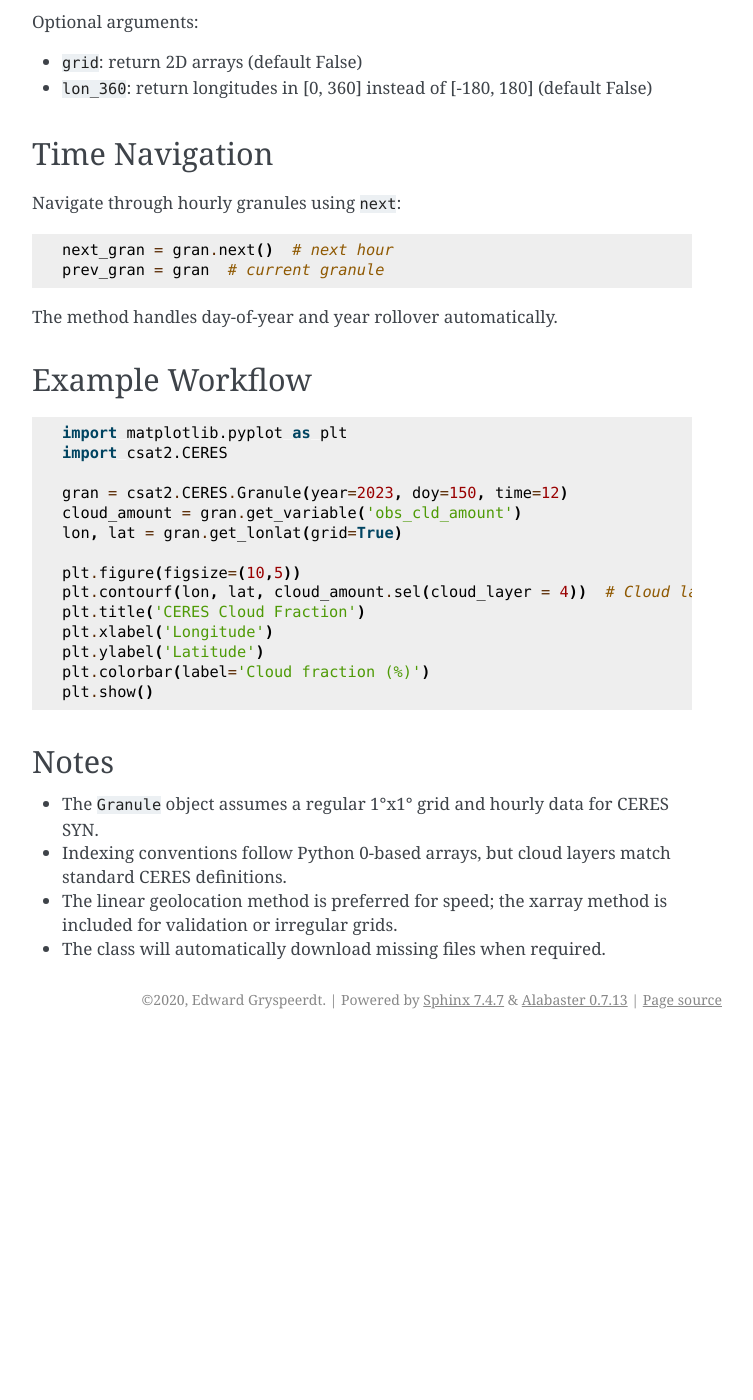
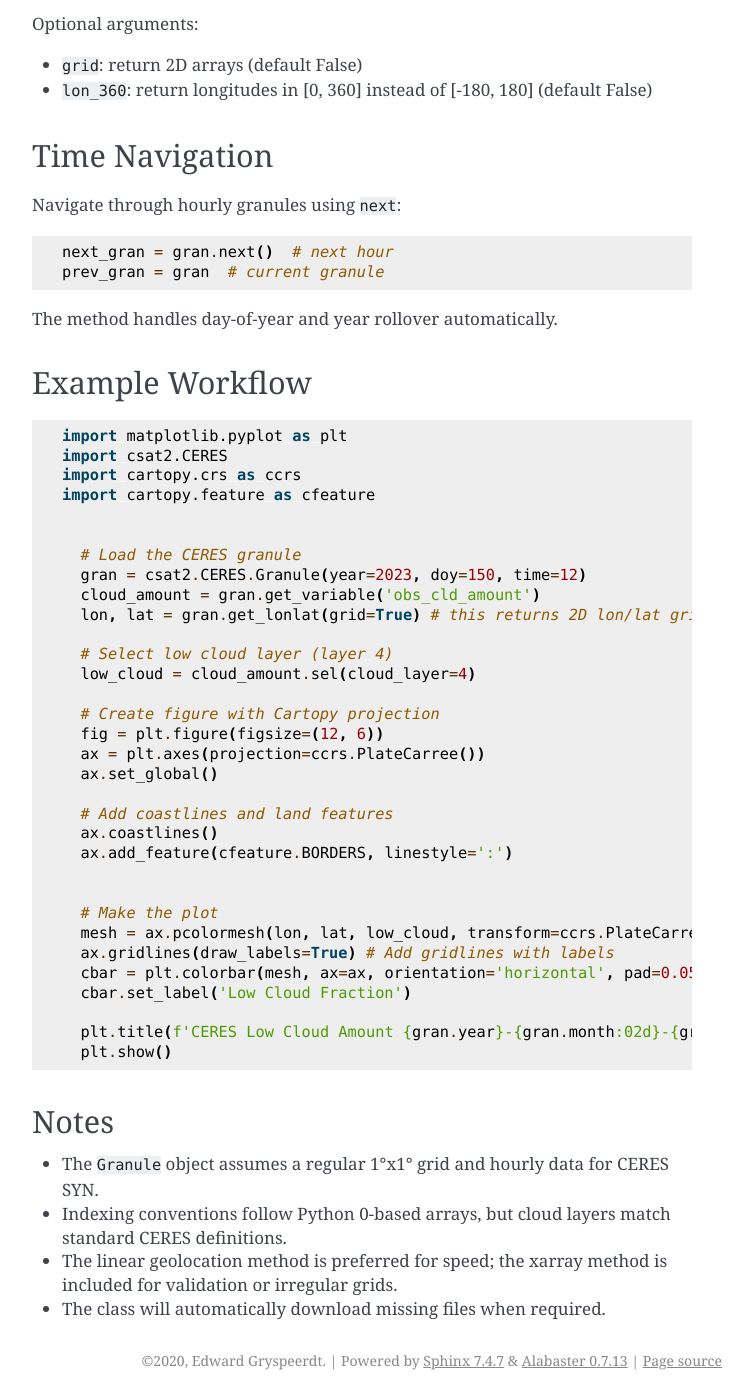
Before and after one commit to EdGrrr/csat2, a Sphinx documentation site: the page built from doc/instruments.rst, in a window 1280 px wide and 1400 px high, scrolled down 11252 px. Shown: the whole window, without its empty margins (388-1141 px from the left). Built offline with Sphinx 7.4.7, drawn with Linux system fonts in a browser that asks for light colours; before the commit the page ends 12291 px from its top, so only the background shows below that; some of the changed text lies outside the part shown.

Commit message:
improve the example plotting code in the intrumentation

```diff
--- a/doc/instruments.rst
+++ b/doc/instruments.rst
@@ -389,13 +389,12 @@ The primary interface is the ``Granule`` class, which represents a single day (o
 The granule is tied to a specific year, day-of-year (DOY), and optionally an hour (UTC). It is primarily designed for the CERES SYN1deg-1Hour product and may require adaptation for other temporal resolutions.
 
 In your csat2 machine file (e.g. hardin.txt), ensure an ``[CERES]`` section is included, for example:
-.. code-block:: ini
 
+   .. code-block:: ini
 
-
-      [CERES]
-      -[SYN-hourly]
-      {csat_folder}/CERES/SYN-hourly/{year}/{month:0>2}/CER_SYN1deg-1Hour_Terra-Aqua-NOAA20_Edition4B_407412.{year}{month:0>2}{dom:0>2}.hdf
+         [CERES]
+         -[SYN-hourly]
+         {csat_folder}/CERES/SYN-hourly/{year}/{month:0>2}/CER_SYN1deg-1Hour_Terra-Aqua-NOAA20_Edition4B_407412.{year}{month:0>2}{dom:0>2}.hdf
 
 
 .. code-block:: python
@@ -543,18 +542,36 @@ Example Workflow
 
     import matplotlib.pyplot as plt
     import csat2.CERES
+    import cartopy.crs as ccrs
+    import cartopy.feature as cfeature
 
-    gran = csat2.CERES.Granule(year=2023, doy=150, time=12)
-    cloud_amount = gran.get_variable('obs_cld_amount')
-    lon, lat = gran.get_lonlat(grid=True)
 
-    plt.figure(figsize=(10,5))
-    plt.contourf(lon, lat, cloud_amount.sel(cloud_layer = 4))  # Cloud layer takes values 1-5, where 4 is low clouds (note if you use isel it will be 0-4)
-    plt.title('CERES Cloud Fraction')
-    plt.xlabel('Longitude')
-    plt.ylabel('Latitude')
-    plt.colorbar(label='Cloud fraction (%)')
-    plt.show()
+      # Load the CERES granule
+      gran = csat2.CERES.Granule(year=2023, doy=150, time=12)
+      cloud_amount = gran.get_variable('obs_cld_amount')
+      lon, lat = gran.get_lonlat(grid=True) # this returns 2D lon/lat grids, the default is 1D arrays.
+
+      # Select low cloud layer (layer 4)
+      low_cloud = cloud_amount.sel(cloud_layer=4)
+
+      # Create figure with Cartopy projection
+      fig = plt.figure(figsize=(12, 6))
+      ax = plt.axes(projection=ccrs.PlateCarree())
+      ax.set_global()
+
+      # Add coastlines and land features
+      ax.coastlines()
+      ax.add_feature(cfeature.BORDERS, linestyle=':')
+
+
+      # Make the plot
+      mesh = ax.pcolormesh(lon, lat, low_cloud, transform=ccrs.PlateCarree(), cmap='coolwarm')
+      ax.gridlines(draw_labels=True) # Add gridlines with labels
+      cbar = plt.colorbar(mesh, ax=ax, orientation='horizontal', pad=0.05)
+      cbar.set_label('Low Cloud Fraction')
+
+      plt.title(f'CERES Low Cloud Amount {gran.year}-{gran.month:02d}-{gran.dom:02d} Hour: {gran.time:02d} UTC')
+      plt.show()
 
 
 Notes
```
